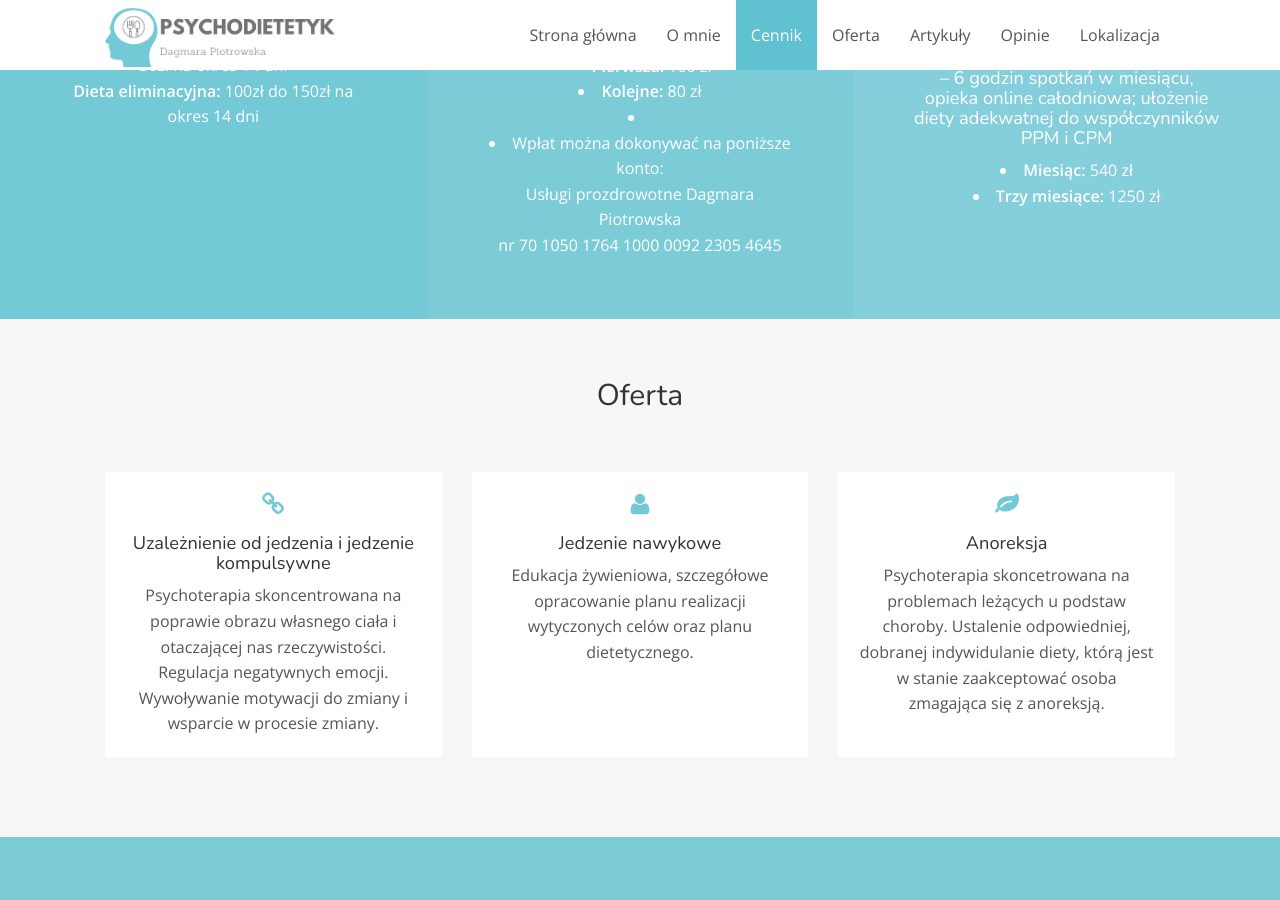
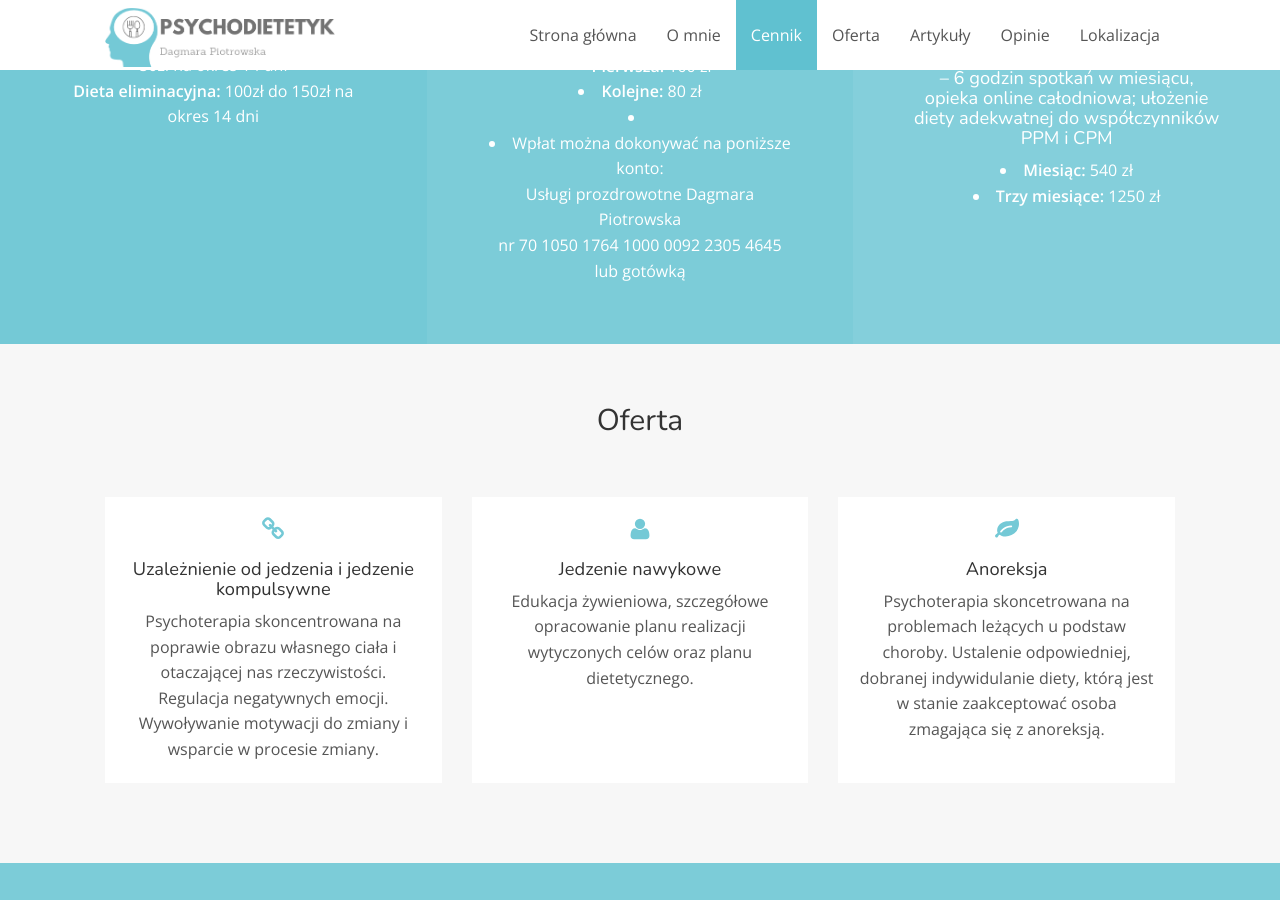
Before and after one commit to dagmarap/dagmarap.github.io, a Jekyll site: the page built from index.html, in a window 1280 px wide and 900 px high, scrolled down 1534 px. Built offline with Jekyll 4.4.1, drawn with Linux system fonts in a browser that asks for light colours; nearby versions of some CDN libraries.

Commit message:
add cash option

```diff
--- a/index.html
+++ b/index.html
@@ -133,7 +133,8 @@ meta:
         <li><br></li>
         <li>Wpłat można dokonywać na poniższe konto: <br>
             Usługi prozdrowotne Dagmara Piotrowska<br>
-            nr 70 1050 1764 1000 0092 2305 4645
+            nr 70 1050 1764 1000 0092 2305 4645<br>
+            lub gotówką
         </li>
     </div>
     <div class="col-sm-4">
```
